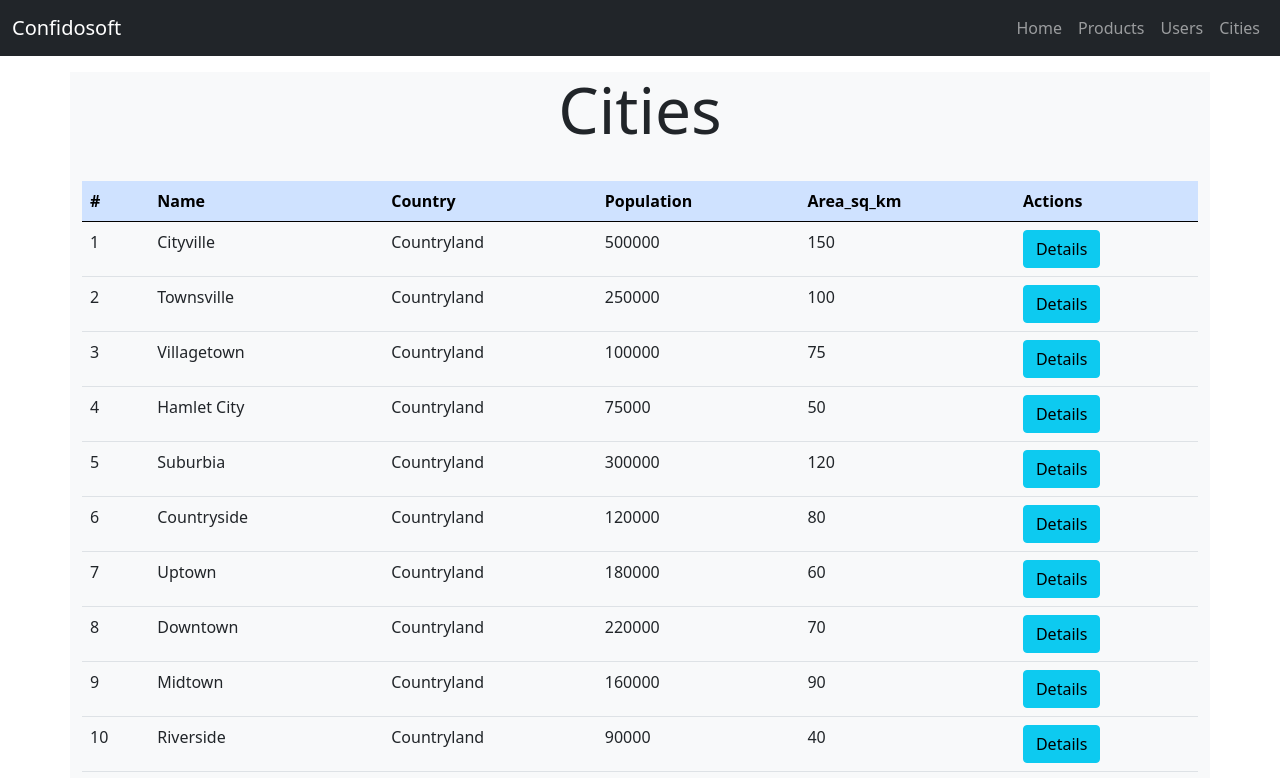
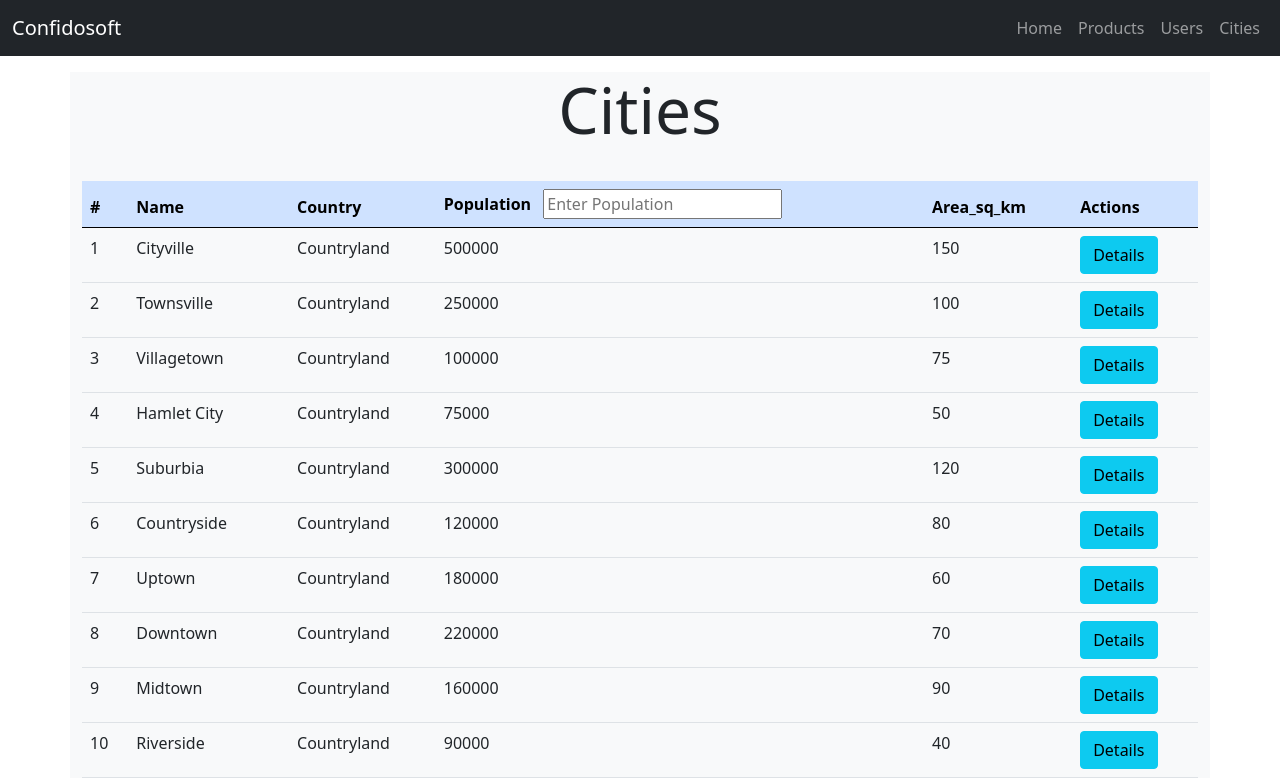
Before and after one commit to GauravKaklotar/Angular_Ex1, an Angular app: page /cities in a window 1280 px wide. Shown: the top 778 px of the page. Built offline with nearby package versions, Linux system fonts and the light colour scheme; data requests are answered from the project's data file.

Commit message:
Update cities.component.html

```diff
--- a/src/app/cities/cities.component.html
+++ b/src/app/cities/cities.component.html
@@ -7,12 +7,12 @@
             <th>#</th>
             <th>Name</th>
             <th>Country</th>
-            <th>Population</th>
+            <th>Population <input type="number" class="mx-2" [(ngModel)] = "Cities" placeholder="Enter Population"></th>
             <th>Area_sq_km</th>
             <th>Actions</th>
           </tr>
         </thead>
-        <tbody>
+        <tbody appHighlight [searchPrice] = "this.Cities">
           <tr *ngFor="let city of allCity" appTooltip [tooltipData]="{type : 'coordinates', latitude: city.latitude, longitude: city.longitude}">
             <td>{{ city.id }}</td>
             <td>{{ city.name }}</td>
```
